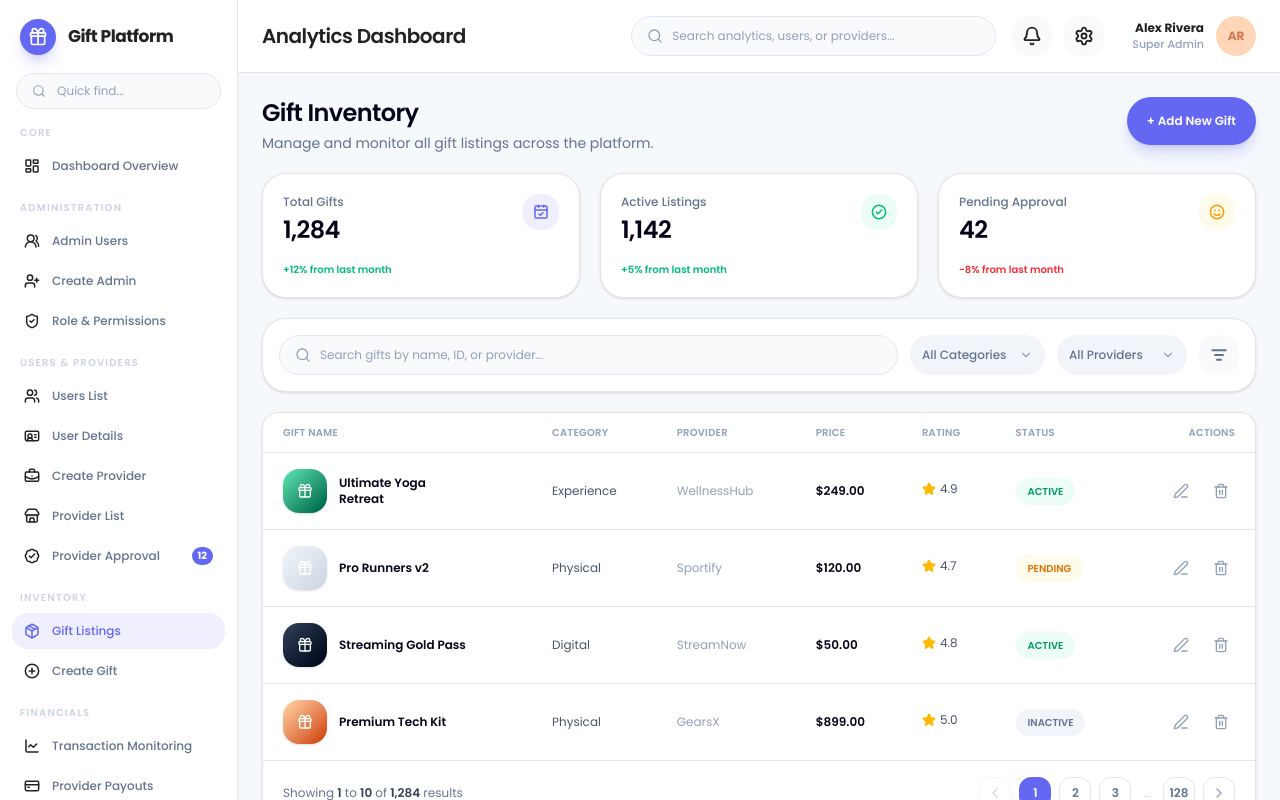
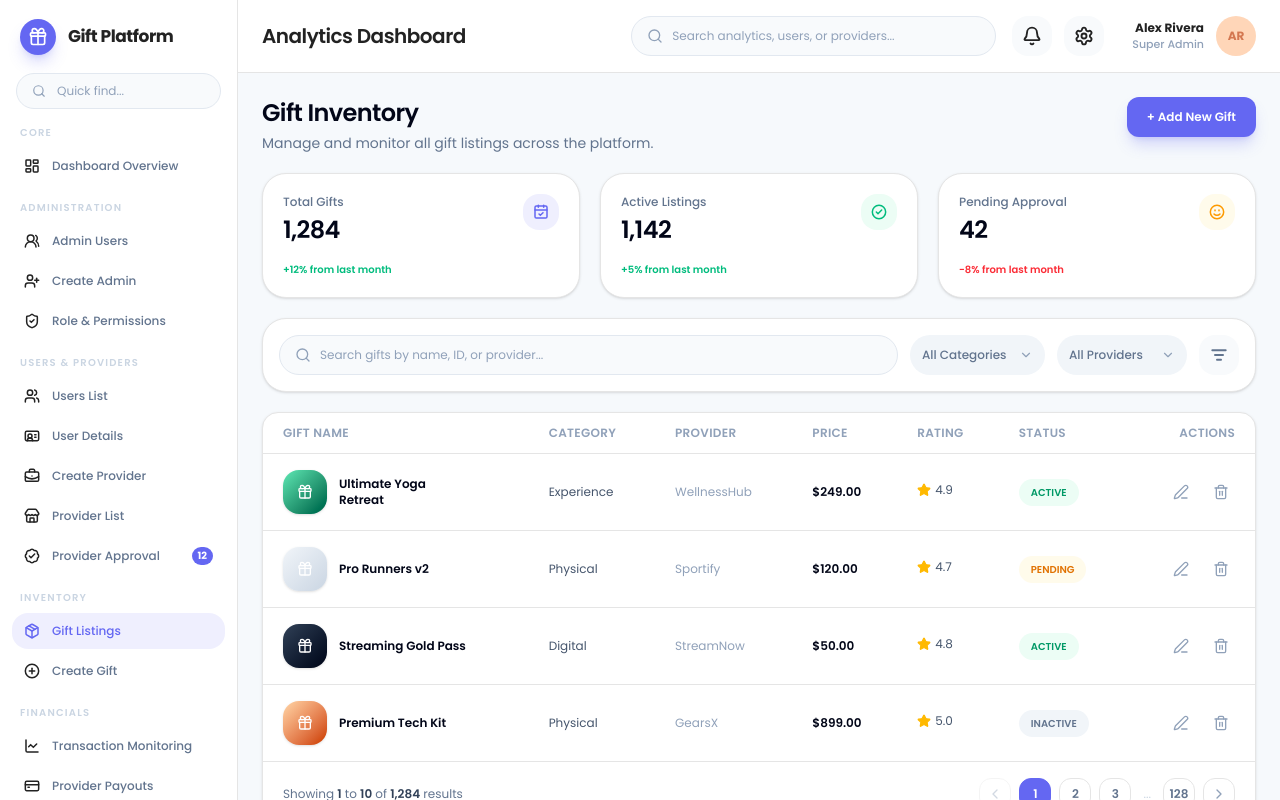
Before and after one commit to Dcodaxproducts/gift-shop, a Next.js app: page /gifts in a window 1280 px wide. Shown: the top 800 px of the page. Built offline with nearby package versions, Linux system fonts and the light colour scheme.

Commit message:
Fixed table and add new gift layout

```diff
--- a/src/components/pages/gifts.tsx
+++ b/src/components/pages/gifts.tsx
@@ -107,7 +107,7 @@ export function GiftsPage() {
         title="Gift Inventory"
         description="Manage and monitor all gift listings across the platform."
         actions={
-          <Button className="h-10 rounded-2xl px-4 text-xs">
+          <Button className="h-10! rounded-xl text-xs">
             + Add New Gift
           </Button>
         }
--- a/src/components/ui/table.tsx
+++ b/src/components/ui/table.tsx
@@ -27,7 +27,7 @@ export function TableHead({ className, ...props }: ThHTMLAttributes<HTMLTableCel
   return (
     <th
       className={cn(
-        "px-5 py-3 text-left align-middle text-[10px] font-semibold uppercase tracking-wide text-slate-400",
+        "px-5 py-3 text-left align-middle text-xs font-semibold uppercase tracking-wide text-slate-400",
         className,
       )}
       {...props}
```
Lines whose indentation alone changed are shown as unchanged.
